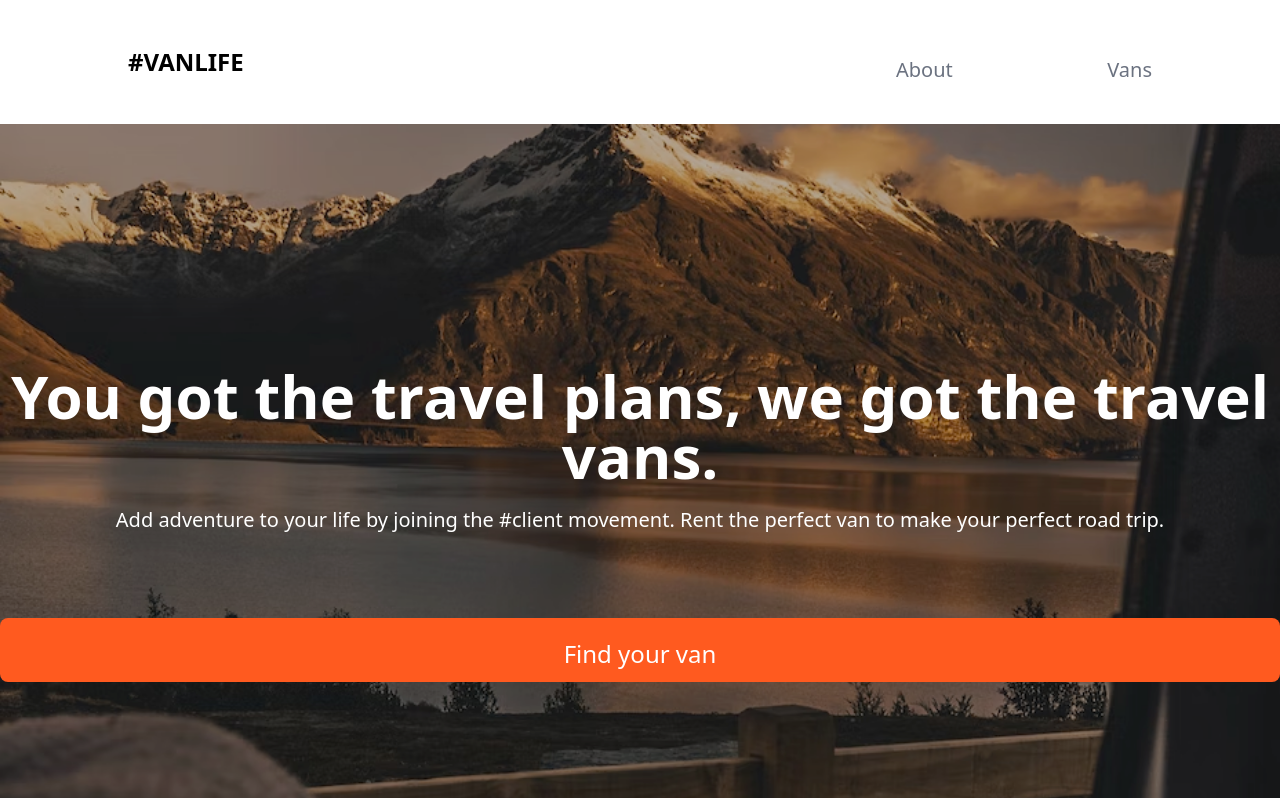
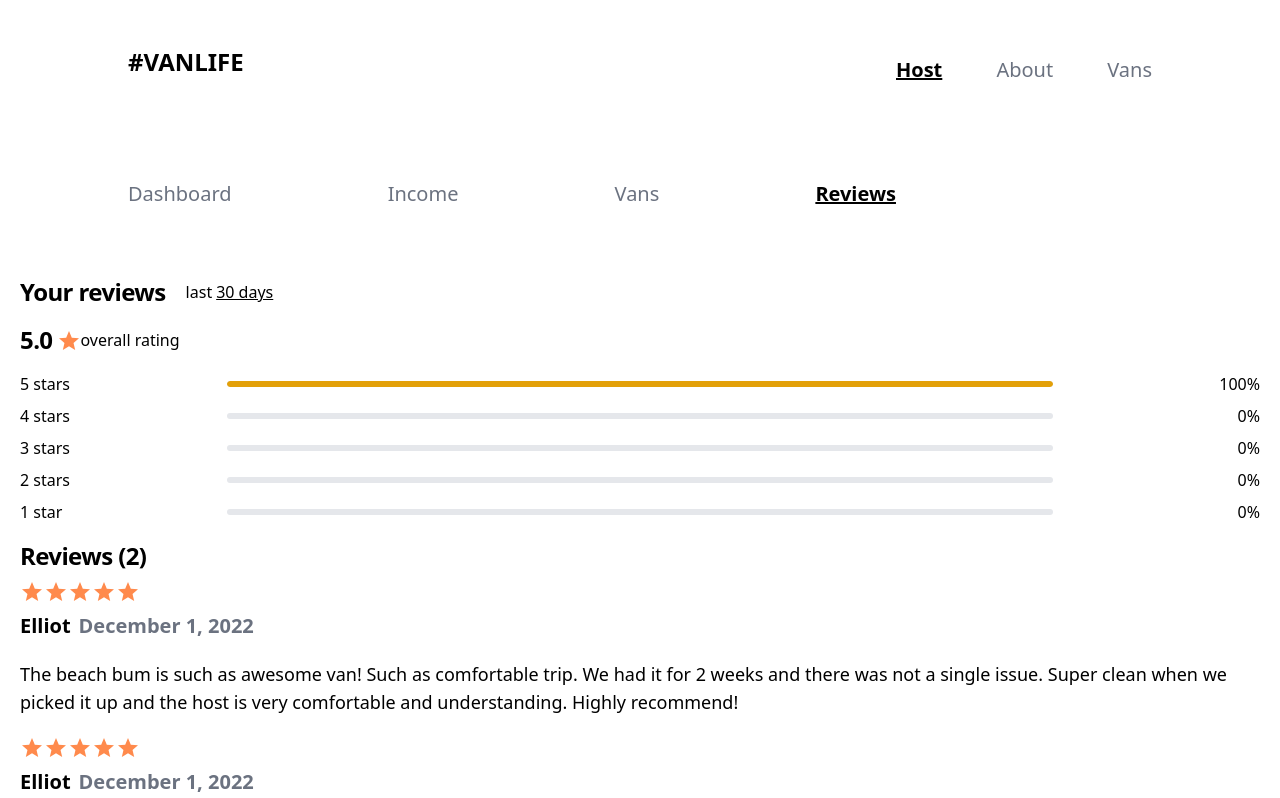
Before and after one commit to victoraderibigbe/vanlife-project-client-side, a React (Vite) app: page /#/host/reviews in a window 1280 px wide. Shown: the top 798 px of the page. Built offline with nearby package versions, Linux system fonts and the light colour scheme.

Commit message:
Complete income and reviews pages

```diff
--- a/package.json
+++ b/package.json
@@ -15,9 +15,11 @@
     "@mui/icons-material": "^5.15.7",
     "@mui/material": "^5.15.7",
     "axios": "^1.6.7",
+    "chart.js": "^4.4.1",
     "flowbite-react": "^0.7.2",
     "formik": "^2.4.5",
     "react": "^18.2.0",
+    "react-chartjs-2": "^5.2.0",
     "react-dom": "^18.2.0",
     "react-router-dom": "^6.21.3",
     "react-toastify": "^10.0.4",
--- /dev/null
+++ b/src/data/incomeData.json
@@ -0,0 +1,29 @@
+[
+  {
+    "label": "Ju",
+    "value": 4
+  },
+  {
+    "label": "Au",
+    "value": 1.3
+  },
+  {
+    "label": "Se",
+    "value": 3
+  },
+  {
+    "label": "Oc",
+    "value": 2.7
+  },
+  {
+    "label": "No",
+    "value": 1.6
+  },
+  {
+    "label": "De",
+    "value": 0.5
+  },
+  {
+    "value": 5
+  }
+]
--- a/src/main.jsx
+++ b/src/main.jsx
@@ -2,12 +2,18 @@ import React from 'react'
 import ReactDOM from 'react-dom/client'
 import App from './App.jsx'
 import './index.css'
-import { BrowserRouter } from 'react-router-dom'
+import { BrowserRouter, HashRouter } from 'react-router-dom'
 
 ReactDOM.createRoot(document.getElementById('root')).render(
   <React.StrictMode>
-    <BrowserRouter>
+    {/* Route for local version */}
+    {/* <BrowserRouter>
       <App />
-    </BrowserRouter>
+    </BrowserRouter> */}
+
+    {/* Route for deployed version */}
+    <HashRouter>
+      <App />
+    </HashRouter>
   </React.StrictMode>,
 )
--- a/src/pages/HostIncome.jsx
+++ b/src/pages/HostIncome.jsx
@@ -1,8 +1,79 @@
+import { Chart as ChartJS } from "chart.js/auto";
+import { Bar } from "react-chartjs-2";
+import incomeData from "../data/incomeData.json";
 
 const HostIncome = () => {
   return (
-    <div>HostIncome</div>
-  )
-}
+    <>
+      <div className="p-5 bg-orange-50">
+        <div className="py-2">
+          <h3>Income</h3>
+        </div>
+        <div className="py-2">
+          <span>Income last</span>
+          <span className="ml-1 font-medium underline">30 days</span>
+        </div>
+        <div className="py-2">
+          <h1>$2,260</h1>
+        </div>
+        <div>
+          <Bar
+            data={{
+              labels: incomeData.map((data) => data.label),
+              datasets: [
+                {
+                  label: "1 = $1k",
+                  data: incomeData.map((data) => data.value),
+                  backgroundColor: [
+                    "#ffead0",
+                    "#ffead0",
+                    "#ffead0",
+                    "#ffead0",
+                    "#ff8c38",
+                    "#ff8c38",
+                  ],
+                  borderRadius: 5,
+                },
+              ],
+            }}
+          />
+        </div>
+        <div className="flex items-center justify-between my-3">
+          <div className="basis-3/4">
+            <h4>Your transactions (3)</h4>
+          </div>
+          <div className="basis-1/4 text-end">
+            <span>Last</span>
+            <span className="ml-1 font-medium underline">30 days</span>
+          </div>
+        </div>
+        <div className="flex items-center justify-between p-4 my-3 bg-white rounded-lg">
+          <div className="basis-3/4">
+            <h2>$720</h2>
+          </div>
+          <div className="basis-1/4 text-end">
+            <span>1/12/22</span>
+          </div>
+        </div>
+        <div className="flex items-center justify-between p-4 my-3 bg-white rounded-lg">
+          <div className="basis-3/4">
+            <h2>$560</h2>
+          </div>
+          <div className="basis-1/4 text-end">
+            <span>10/11/22</span>
+          </div>
+        </div>
+        <div className="flex items-center justify-between p-4 my-3 bg-white rounded-lg">
+          <div className="basis-3/4">
+            <h2>$980</h2>
+          </div>
+          <div className="basis-1/4 text-end">
+            <span>23/11/22</span>
+          </div>
+        </div>
+      </div>
+    </>
+  );
+};
 
-export default HostIncome
+export default HostIncome;
--- a/src/pages/HostReviews.jsx
+++ b/src/pages/HostReviews.jsx
@@ -1,8 +1,132 @@
+import StarIcon from "@mui/icons-material/Star";
+import { Progress } from "flowbite-react";
 
 const HostReviews = () => {
   return (
-    <div>HostReviews</div>
-  )
-}
+    <>
+      <div className="p-5">
+        <div className="flex items-center py-2">
+          <div className="mr-5">
+            <h3>Your reviews</h3>
+          </div>
+          <div>
+            <span>last</span>
+            <span className="ml-1 font-medium underline">30 days</span>
+          </div>
+        </div>
 
-export default HostReviews
+        <div className="flex items-center py-2">
+          <div className="mr-1">
+            <h3>5.0</h3>
+          </div>
+          <div>
+            <StarIcon className="text-orange-400" />
+          </div>
+          <div>
+            <span className="font-medium">overall rating</span>
+          </div>
+        </div>
+
+        <div>
+          <div className="flex items-center justify-between my-2">
+            <div className="basis-1/6">
+              <span>5 stars</span>
+            </div>
+            <div className="basis-4/6">
+              <Progress progress={100} size="sm" color="yellow" />
+            </div>
+            <div className="basis-1/6 text-end">
+              <span>100%</span>
+            </div>
+          </div>
+          <div className="flex items-center justify-between my-2">
+            <div className="basis-1/6">
+              <span>4 stars</span>
+            </div>
+            <div className="basis-4/6">
+              <Progress progress={0} size="sm" color="yellow" />
+            </div>
+            <div className="basis-1/6 text-end">
+              <span>0%</span>
+            </div>
+          </div>
+          <div className="flex items-center justify-between my-2">
+            <div className="basis-1/6">
+              <span>3 stars</span>
+            </div>
+            <div className="basis-4/6">
+              <Progress progress={0} size="sm" color="yellow" />
+            </div>
+            <div className="basis-1/6 text-end">
+              <span>0%</span>
+            </div>
+          </div>
+          <div className="flex items-center justify-between my-2">
+            <div className="basis-1/6">
+              <span>2 stars</span>
+            </div>
+            <div className="basis-4/6">
+              <Progress progress={0} size="sm" color="yellow" />
+            </div>
+            <div className="basis-1/6 text-end">
+              <span>0%</span>
+            </div>
+          </div>
+          <div className="flex items-center justify-between my-2">
+            <div className="basis-1/6">
+              <span>1 star</span>
+            </div>
+            <div className="basis-4/6">
+              <Progress progress={0} size="sm" color="yellow" />
+            </div>
+            <div className="basis-1/6 text-end">
+              <span>0%</span>
+            </div>
+          </div>
+        </div>
+
+        <div className="my-4">
+          <div className="my-2">
+            <h3>Reviews (2)</h3>
+          </div>
+
+          <div className="my-2 customer-review">
+            <div className="flex my-2 item-center justify-normal review-stars">
+              <StarIcon className="text-orange-400" />
+              <StarIcon className="text-orange-400" />
+              <StarIcon className="text-orange-400" />
+              <StarIcon className="text-orange-400" />
+              <StarIcon className="text-orange-400" />
+            </div>
+            <div className="review-title">
+              <span className="mr-2 text-xl font-semibold">Elliot</span>
+              <span className="text-xl font-semibold text-gray-500 ">December 1, 2022</span>
+            </div>
+            <div className="review-body">
+              <p className="text-lg">The beach bum is such as awesome van! Such as comfortable trip. We had it for 2 weeks and there was not a single issue. Super clean when we picked it up and the host is very comfortable and understanding. Highly recommend!</p>
+            </div>
+          </div>
+          <div className="my-2 customer-review">
+            <div className="flex my-2 item-center justify-normal review-stars">
+              <StarIcon className="text-orange-400" />
+              <StarIcon className="text-orange-400" />
+              <StarIcon className="text-orange-400" />
+              <StarIcon className="text-orange-400" />
+              <StarIcon className="text-orange-400" />
+            </div>
+            <div className="review-title">
+              <span className="mr-2 text-xl font-semibold">Elliot</span>
+              <span className="text-xl font-semibold text-gray-500 ">December 1, 2022</span>
+            </div>
+            <div className="review-body">
+              <p className="text-lg">The beach bum is such as awesome van! Such as comfortable trip. We had it for 2 weeks and there was not a single issue. Super clean when we picked it up and the host is very comfortable and understanding. Highly recommend!</p>
+            </div>
+          </div>
+
+        </div>
+      </div>
+    </>
+  );
+};
+
+export default HostReviews;
```
Also changed, not shown: 1 other file (tests, documents, lock files or other folders).
